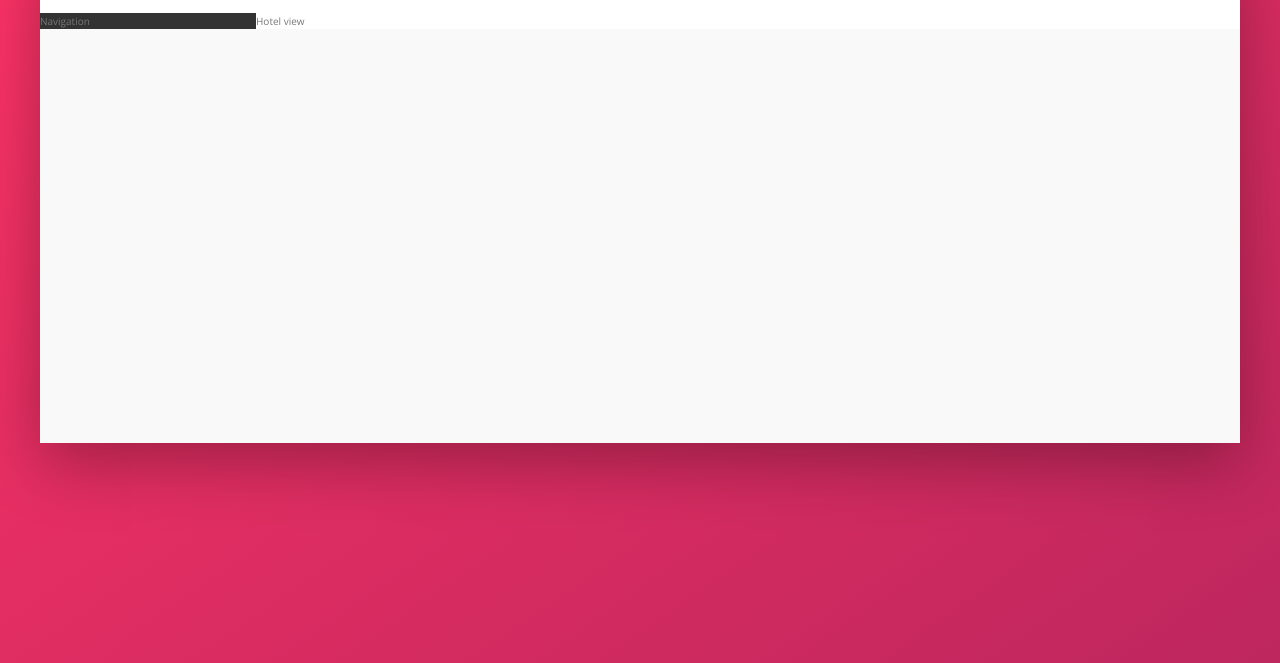
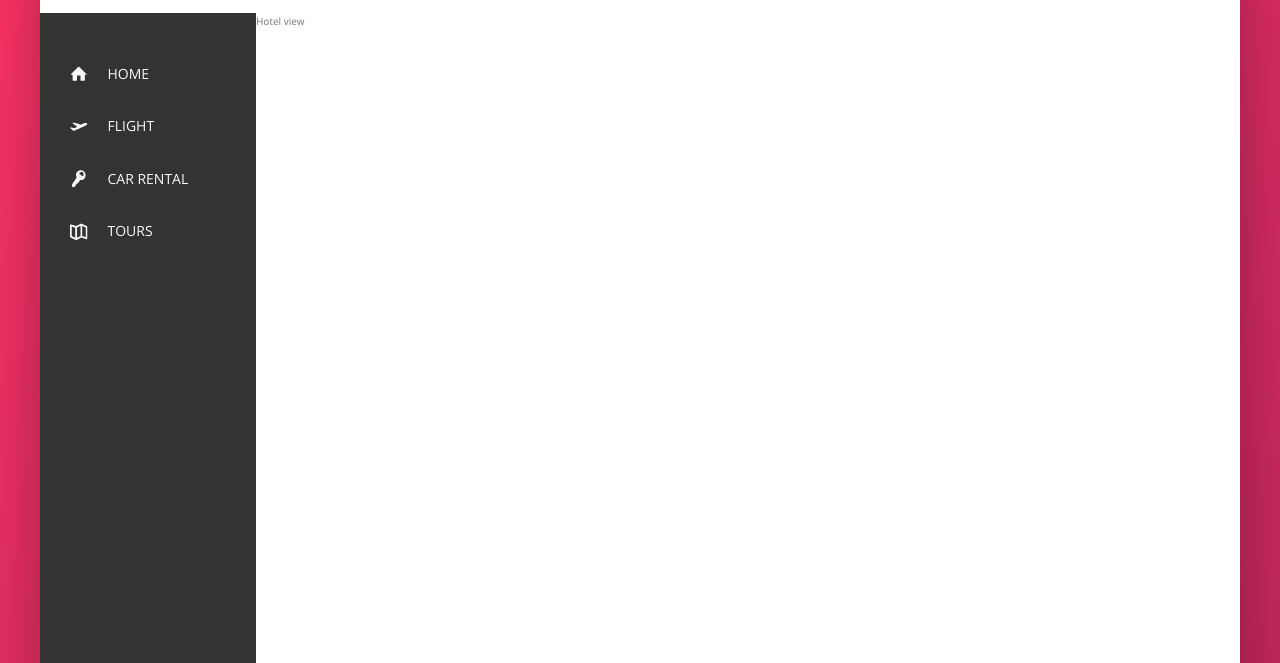
Before and after one commit to b3-bogusz/Trillo-CSS-Flexbox, a website: page index.html in a window 1280 px wide. Shown: the part 137-800 px from the top of the page. Drawn offline with nearby package versions, Linux system fonts and the light colour scheme.

Commit message:
add side navigation

```diff
--- a/index.html
+++ b/index.html
@@ -44,10 +44,50 @@
                 </nav>
             </header>
 
+
             <div class="content">
                 <nav class="sidebar">
-                    Navigation
+                    <ul class="side-nav">
+                        <li class="side-nav__item">
+                            <a href="#" class="side-nav__link">
+                                <svg class="side-nav__icon">
+                                    <use xlink:href="img/sprite.svg#icon-home"></use>
+                                </svg>
+                                <span>Home</span>
+                            </a>
+                        </li>
+                        <li class="side-nav__item">
+                            <a href="#" class="side-nav__link">
+                                <svg class="side-nav__icon">
+                                    <use xlink:href="img/sprite.svg#icon-aircraft-take-off"></use>
+                                </svg>
+                                    <span>Flight</span>
+                            </a>
+                        </li>
+                        <li class="side-nav__item">
+                            <a href="#" class="side-nav__link">
+                                <svg class="side-nav__icon">
+                                    <use xlink:href="img/sprite.svg#icon-key"></use>
+                                </svg>
+                                    <span>Car rental</span>
+                            </a>
+                        </li>
+                        <li class="side-nav__item">
+                            <a href="#" class="side-nav__link">
+                                <svg class="side-nav__icon">
+                                    <use xlink:href="img/sprite.svg#icon-map"></use>
+                                </svg>
+                                    <span>Tours</span>
+                            </a>
+                        </li>
+                    </ul>
+
+                    <div class="legal">
+                        &copy; 2021 by Trillo. All rights reserved.
+                    </div>
                 </nav>
+
+
                 <main class="hotel-view">
                     Hotel view
                 </main>
--- a/sass/_components.scss
+++ b/sass/_components.scss
@@ -115,3 +115,48 @@
 
   }
 }
+
+
+
+
+//////////////////////////////////
+// SIDE NAVIGATION
+.side-nav {
+  font-size: 1.4rem;
+  list-style: none;
+  margin-top: 3.5rem;
+
+  &__item {
+
+  }
+
+  &__link:link,
+  &__link:visited {
+    color: var(--color-grey-light-1);
+    text-decoration: none;
+    text-transform: uppercase;
+    display: block;
+    padding: 1.5rem 3rem;
+
+    display: flex;
+    align-items: center;
+  }
+
+
+  &__icon {
+    width: 1.75rem;
+    height: 1.75rem;
+    margin-right: 2rem;
+    fill: currentColor;
+  }
+}
+
+//////////////////////////////////
+// LEGAL TEXT
+.legal {
+  font-size: 1.2rem;
+  color: var(--color-grey-light-4);
+  padding: 2.5rem;
+  text-align: center;
+
+}
--- a/sass/_layout.scss
+++ b/sass/_layout.scss
@@ -1,5 +1,5 @@
 .container{
-max-width: 120rem;
+  max-width: 120rem;
   margin: 8rem auto;
   background-color: var(--color-grey-light-1);
   box-shadow: var(--shadow-dark);
@@ -18,15 +18,20 @@ max-width: 120rem;
 }
 
 .content {
-display: flex;
+  display: flex;
 }
 
 .sidebar {
-background-color: var(--color-grey-dark-1);
+  background-color: var(--color-grey-dark-1);
   flex: 0 0 18%;
+
+  display: flex;
+  flex-direction: column;
+  justify-content: space-between;
 }
 
 .hotel-view {
-background-color: #fff;
+  background-color: #fff;
   flex: 1;
+  height: 80rem;
 }
```
Also changed, not shown: css/style.css.
